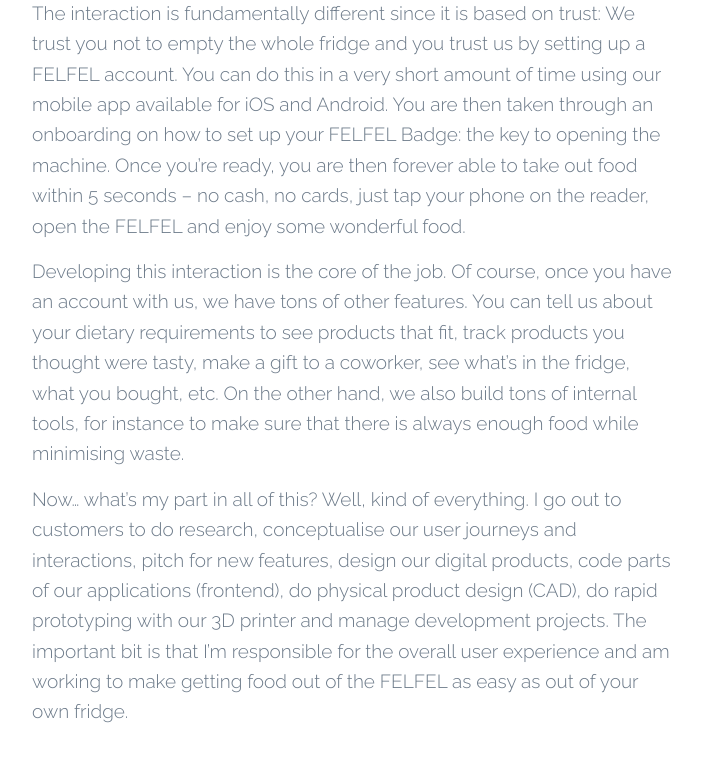
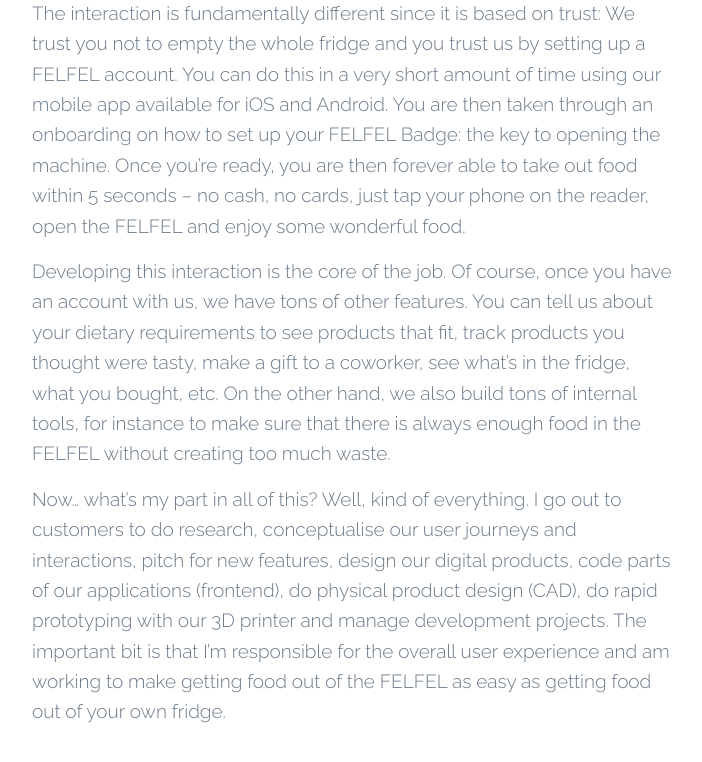
Before and after one commit to paolofalcoruegg/pfr, a Jekyll site: the page built from _projects/felfel.md, in a window 1280 px wide and 900 px high, scrolled down 1893 px, cut to the strip 0-803 px from the top of the window. Shown: the top 762 px of the strip, without its empty margins (288-990 px from the left). Built offline with Jekyll 4.4.1, drawn with Linux system fonts in a browser that asks for light colours; nearby versions of some CDN libraries.

Commit message:
feat: FELFEL final changes

```diff
--- a/_projects/felfel.md
+++ b/_projects/felfel.md
@@ -19,6 +19,6 @@
 
 The interaction is fundamentally different since it is based on trust: We trust you not to empty the whole fridge and you trust us by setting up a FELFEL account. You can do this in a very short amount of time using our mobile app available for iOS and Android. You are then taken through an onboarding on how to set up your FELFEL Badge: the key to opening the machine. Once you're ready, you are then forever able to take out food within 5 seconds – no cash, no cards, just tap your phone on the reader, open the FELFEL and enjoy some wonderful food.
 
-Developing this interaction is the core of the job. Of course, once you have an account with us, we have tons of other features. You can tell us about your dietary requirements to see products that fit, track products you thought were tasty, make a gift to a coworker, see what's in the fridge, what you bought, etc. On the other hand, we also build tons of internal tools, for instance to make sure that there is always enough food while minimising waste.
+Developing this interaction is the core of the job. Of course, once you have an account with us, we have tons of other features. You can tell us about your dietary requirements to see products that fit, track products you thought were tasty, make a gift to a coworker, see what's in the fridge, what you bought, etc. On the other hand, we also build tons of internal tools, for instance to make sure that there is always enough food in the FELFEL without creating too much waste.
 
-Now... what's my part in all of this? Well, kind of everything. I go out to customers to do research, conceptualise our user journeys and interactions, pitch for new features, design our digital products, code parts of our applications (frontend), do physical product design (CAD), do rapid prototyping with our 3D printer and manage development projects. The important bit is that I'm responsible for the overall user experience and am working to make getting food out of the FELFEL as easy as out of your own fridge.
+Now... what's my part in all of this? Well, kind of everything. I go out to customers to do research, conceptualise our user journeys and interactions, pitch for new features, design our digital products, code parts of our applications (frontend), do physical product design (CAD), do rapid prototyping with our 3D printer and manage development projects. The important bit is that I'm responsible for the overall user experience and am working to make getting food out of the FELFEL as easy as getting food out of your own fridge.
```
